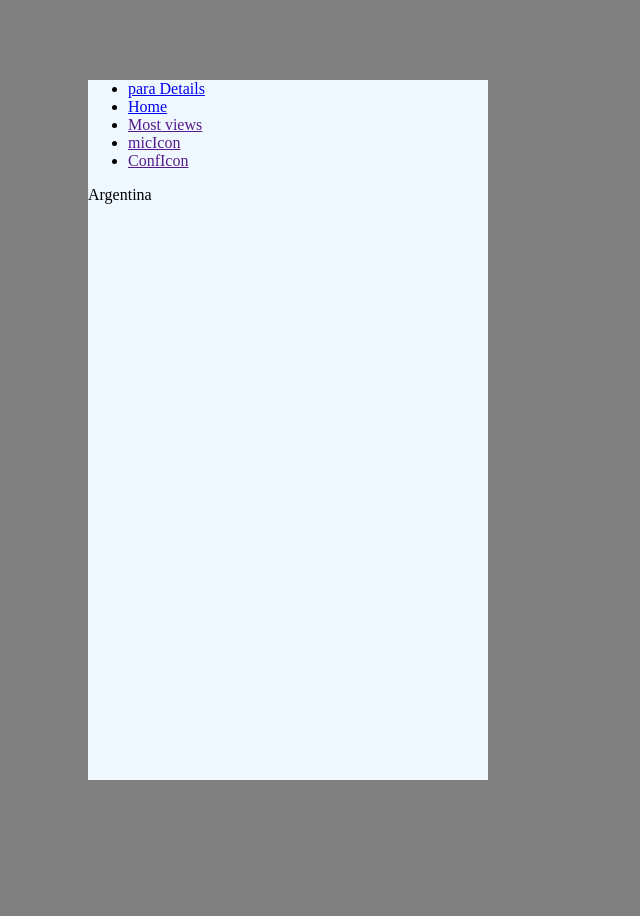
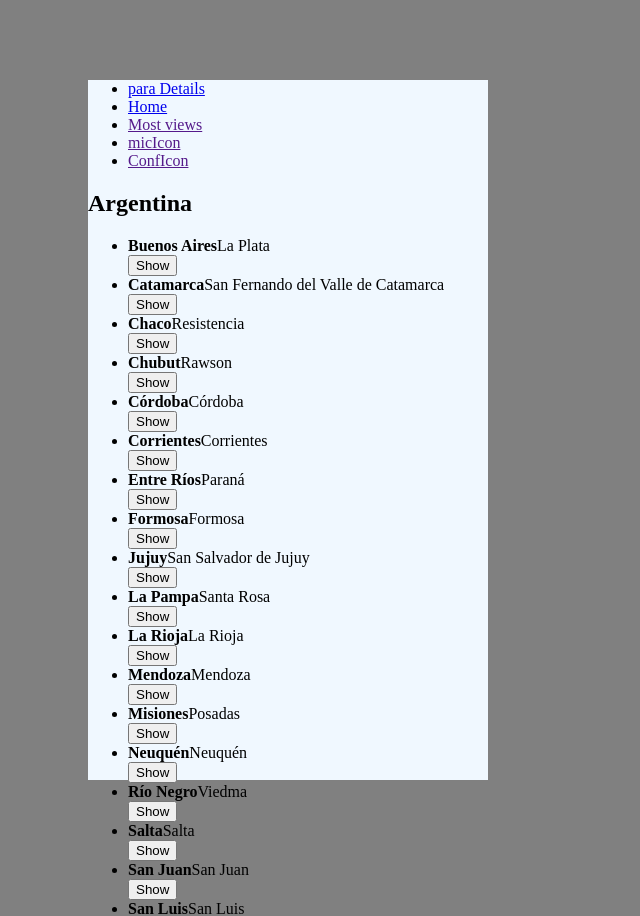
Before and after one commit to ulises2607/Metrics-webapp, a React (Create React App) app: page /details/Argentina in a window 1280 px wide. Shown: the top 916 px of the page, without its empty margins (0-640 px from the left). Before the commit the page ends 860 px from the top, so only its background shows below. Built offline with nearby package versions, Linux system fonts and the light colour scheme.

Commit message:
Add 2 complete countries in the database as an example to manage the data. Display the data of countries and important cities. Add Show button display in the future the air pollution for each citie. Add detailsSlice.js. Delete fetching in homeSlice

```diff
--- a/src/Components/DetailsCard.jsx
+++ b/src/Components/DetailsCard.jsx
@@ -1,9 +1,32 @@
 import React from 'react'
+import { useState } from 'react'
 
-const DetailsCard = () => {
+const DetailsCard = ({name, imp_city}) => {
+    const [show, setShow] = useState(false)
+
+    const handleClick = () => {
+        setShow(!show)
+    }
+
   return (
-    <div>DetailsCard</div>
+    <div className='detailCard-container'>
+        <div className="card-name">
+            <strong>{name}</strong>
+            <span>{imp_city}</span>
+        </div>
+        <div className="button-container">
+            <button type='button' onClick={() => handleClick()}>Show</button>
+        </div>
+        {show && (
+        <ul>
+          <li>elem1</li>
+          <li>elem2</li>
+          <li>elem3</li>
+        </ul>
+      )}
+    </div>
   )
 }
 
+
 export default DetailsCard
--- /dev/null
+++ b/src/Redux/Details/detailsSlice.js
@@ -0,0 +1,51 @@
+import { createSlice } from "@reduxjs/toolkit";
+import { ejemplo } from "../../database/database";
+import { createAsyncThunk } from "@reduxjs/toolkit";
+const API_KEY = '3e341f1094147b1dd3b25d397b2c892e';
+
+
+const initialState = {
+    cities: ejemplo,
+};
+
+const getData = async (longitude, latitude) => {
+    try {
+        const response = await fetch(`https://api.openweathermap.org/data/2.5/air_pollution/forecast?lat=${latitude}&lon=${longitude}&appid=${API_KEY}`);
+        const data = await response.json();
+        return data.list[0].components;
+    } catch (error) {
+        console.log(error, 'error en el getData');
+    }
+}
+
+export const fetchDetail = createAsyncThunk('home/fetchHome', async ( country ) => {
+    try {
+        const response = await fetch(`https://api.openweathermap.org/geo/1.0/direct?q=${country}&appid=${API_KEY}`);
+        const data = await response.json();
+        console.log(data, 'data');
+        const { lat, lon } = data[0];
+        const data2 = await getData(lon, lat);
+        console.log(data2, 'data2');
+        return data2;
+    } catch (error) {
+        console.log(error, 'error en el fetchhome');
+    }
+
+    return final;
+});
+
+const detailsSlice = createSlice({
+    name: "detail",
+    initialState,
+    reducers: {
+
+    },
+    extraReducers: {
+        [fetchDetail.fulfilled]: (state, action) => {
+            state.details = action.payload;
+        }
+    }
+});
+
+
+export default detailsSlice;
--- a/src/Redux/store.js
+++ b/src/Redux/store.js
@@ -1,9 +1,11 @@
 import { configureStore } from "@reduxjs/toolkit";
 import homeSlice from "./Home/HomeSlice";
+import detailsSlice from "./Details/detailsSlice";
 
 const store = configureStore({
     reducer: {
         home: homeSlice.reducer,
+        details: detailsSlice.reducer,
     }
 });
 
--- a/src/database/database.js
+++ b/src/database/database.js
@@ -1 +1,146 @@
 export const SOUTH_AMERICA = ["Argentina", "Bolivia", "Brazil", "Chile", "Colombia", "Ecuador", "Guyana", "Paraguay", "Peru", "Suriname", "Uruguay", "Venezuela"];
+
+
+export const ejemplo = [
+    {
+        "nombre": "Argentina",
+        "provinces": [
+            {"nombre": "Buenos Aires", "important_city": "La Plata"},
+            {"nombre": "Catamarca", "important_city": "San Fernando del Valle de Catamarca"},
+            {"nombre": "Chaco", "important_city": "Resistencia"},
+            {"nombre": "Chubut", "important_city": "Rawson"},
+            {"nombre": "Córdoba", "important_city": "Córdoba"},
+            {"nombre": "Corrientes", "important_city": "Corrientes"},
+            {"nombre": "Entre Ríos", "important_city": "Paraná"},
+            {"nombre": "Formosa", "important_city": "Formosa"},
+            {"nombre": "Jujuy", "important_city": "San Salvador de Jujuy"},
+            {"nombre": "La Pampa", "important_city": "Santa Rosa"},
+            {"nombre": "La Rioja", "important_city": "La Rioja"},
+            {"nombre": "Mendoza", "important_city": "Mendoza"},
+            {"nombre": "Misiones", "important_city": "Posadas"},
+            {"nombre": "Neuquén", "important_city": "Neuquén"},
+            {"nombre": "Río Negro", "important_city": "Viedma"},
+            {"nombre": "Salta", "important_city": "Salta"},
+            {"nombre": "San Juan", "important_city": "San Juan"},
+            {"nombre": "San Luis", "important_city": "San Luis"},
+            {"nombre": "Santa Cruz", "important_city": "Río Gallegos"},
+            {"nombre": "Santa Fe", "important_city": "Rosario"},
+            {"nombre": "Santiago del Estero", "important_city": "Santiago del Estero"},
+            {"nombre": "Tierra del Fuego, Antártida e Islas del Atlántico Sur", "ciudad_importante": "Ushuaia"},
+            {"nombre": "Tucumán", "important_city": "San Miguel de Tucumán"}
+        ]
+    },
+    {
+        "nombre": "Brazil",
+        "provinces": [
+            {
+                "nombre": "Acre",
+                "important_city": "Rio Branco"
+            },
+            {
+                "nombre": "Alagoas",
+                "important_city": "Maceió"
+            },
+            {
+                "nombre": "Amapá",
+                "important_city": "Macapá"
+            },
+            {
+                "nombre": "Amazonas",
+                "important_city": "Manaus"
+            },
+            {
+                "nombre": "Bahía",
+                "important_city": "Salvador"
+            },
+            {
+                "nombre": "Ceará",
+                "important_city": "Fortaleza"
+            },
+            {
+                "nombre": "Distrito Federal",
+                "important_city": "Brasília"
+            },
+            {
+                "nombre": "Espírito Santo",
+                "important_city": "Vitória"
+            },
+            {
+                "nombre": "Goiás",
+                "important_city": "Goiânia"
+            },
+            {
+                "nombre": "Maranhão",
+                "important_city": "São Luís"
+            },
+            {
+                "nombre": "Mato Grosso",
+                "important_city": "Cuiabá"
+            },
+            {
+                "nombre": "Mato Grosso do Sul",
+                "important_city": "Campo Grande"
+            },
+            {
+                "nombre": "Minas Gerais",
+                "important_city": "Belo Horizonte"
+            },
+            {
+                "nombre": "Pará",
+                "important_city": "Belém"
+            },
+            {
+                "nombre": "Paraíba",
+                "important_city": "João Pessoa"
+            },
+            {
+                "nombre": "Paraná",
+                "important_city": "Curitiba"
+            },
+            {
+                "nombre": "Pernambuco",
+                "important_city": "Recife"
+            },
+            {
+                "nombre": "Piauí",
+                "important_city": "Teresina"
+            },
+            {
+                "nombre": "Rio de Janeiro",
+                "important_city": "Rio de Janeiro"
+            },
+            {
+                "nombre": "Rio Grande do Norte",
+                "important_city": "Natal"
+            },
+            {
+                "nombre": "Rio Grande do Sul",
+                "important_city": "Porto Alegre"
+            },
+            {
+                "nombre": "Rondônia",
+                "important_city": "Porto Velho"
+            },
+            {
+                "nombre": "Roraima",
+                "important_city": "Boa Vista"
+            },
+            {
+                "nombre": "Santa Catarina",
+                "important_city": "Florianópolis"
+            },
+            {
+                "nombre": "São Paulo",
+                "important_city": "São Paulo"
+            },
+            {
+                "nombre": "Sergipe",
+                "important_city": "Aracaju"
+            },
+            {
+                "nombre": "Tocantins",
+                "important_city": "Palmas"
+            }
+        ]
+    }
+]
--- a/src/pages/Details.jsx
+++ b/src/pages/Details.jsx
@@ -1,11 +1,32 @@
-import React from 'react'
+import React, { useEffect } from 'react';
 import { useParams } from 'react-router';
+import { useDispatch, useSelector } from 'react-redux';
+import { fetchDetail } from '../Redux/Details/detailsSlice';
+import DetailsCard from '../Components/DetailsCard';
 
 const Details = () => {
-  const {country} = useParams();
+  const { country } = useParams();
+  const dispatch = useDispatch();
+
+  const cities = useSelector(state => state.details.cities);
+
   return (
-    <div className='details-container'>{country}</div>
-  )
+    <div className='details-container'>
+      <h2>{country}</h2>
+      <ul>
+        {cities.map(countryData => {
+          if (countryData.nombre === country) {
+            return countryData.provinces.map(province => (
+              <li key={province.nombre}>
+                <DetailsCard name={province.nombre} imp_city={province.important_city} />
+              </li>
+            ));
+          }
+          return null;
+        })}
+      </ul>
+    </div>
+  );
 }
 
-export default Details
+export default Details;
```
Also changed, not shown: src/Redux/Home/HomeSlice.jsx (+16 -48 lines).
